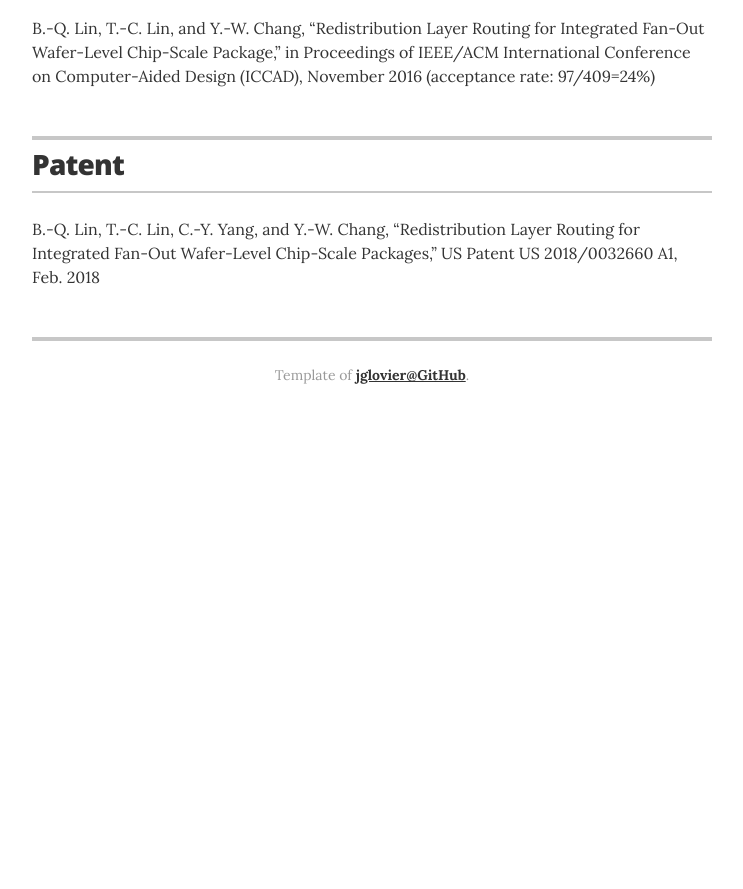
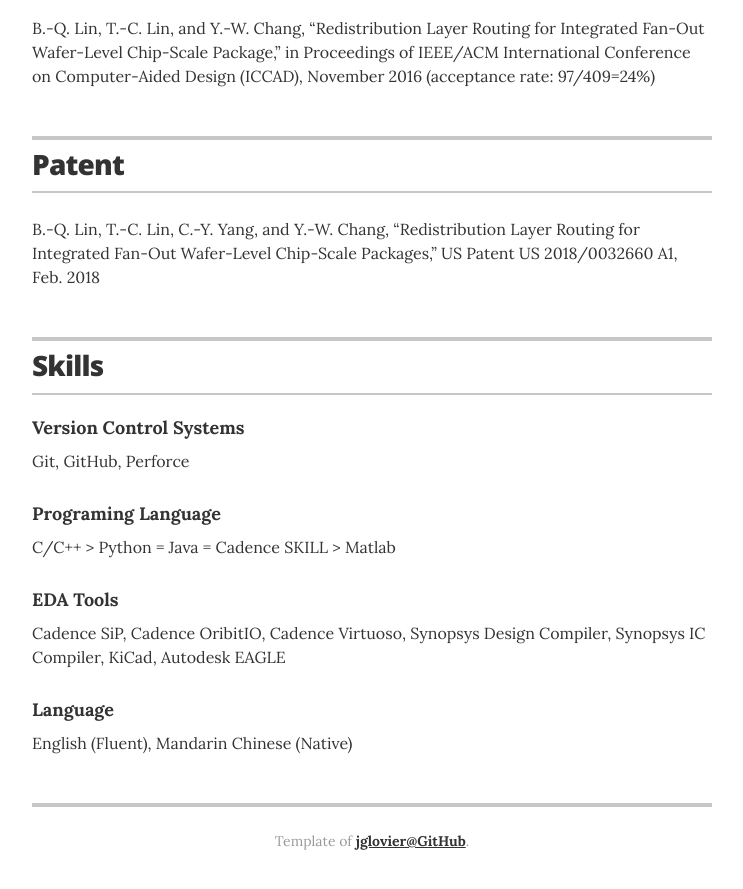
Before and after one commit to jamestclin/jamestclin.github.io, a Jekyll site: the page built from index.html, in a window 1280 px wide and 900 px high, scrolled down 2691 px. Shown: the top 889 px of the window, without its empty margins (268-1011 px from the left). Built offline with Jekyll 4.4.1, drawn with Linux system fonts in a browser that asks for light colours; before the commit the page ends 3125 px from its top, so only the background shows below that.

Commit message:
Update Skills

```diff
--- a/_config.yml
+++ b/_config.yml
@@ -37,7 +37,7 @@ resume_section_experience:      true
 resume_section_education:       true
 resume_section_research:        true
 resume_section_projects:        true
-# resume_section_skills:          true
+resume_section_skills:          true
 resume_section_patents:         true
 resume_section_publications:    true
 
--- a/_data/skills.yml
+++ b/_data/skills.yml
@@ -1,12 +1,14 @@
 # Skills
 # Organizational leadership
-- skill: Organizational leadership
-  description: I have several years of experience leading organziations from community groups to business departments. From public speaking, to mentoring, to coordination of people and events, I can lead in any context.
+- skill: Version Control Systems
+  description: Git, GitHub, Perforce
 
 # Communications strategy
-- skill: Communications strategy
-  description: Content and marketing strategy,
+- skill: Programing Language
+  description: C/C++ > Python = Java = Cadence SKILL > Matlab
 
-# Digital content development and creation
-- skill: Digital content development and creation
-  description: Copy writing, graphic design, web design, front-end web development, print design
+- skill: EDA Tools
+  description: Cadence SiP, Cadence OribitIO, Cadence Virtuoso, Synopsys Design Compiler, Synopsys IC Compiler, KiCad, Autodesk EAGLE
+
+- skill: Language
+  description: English (Fluent), Mandarin Chinese (Native)
```
